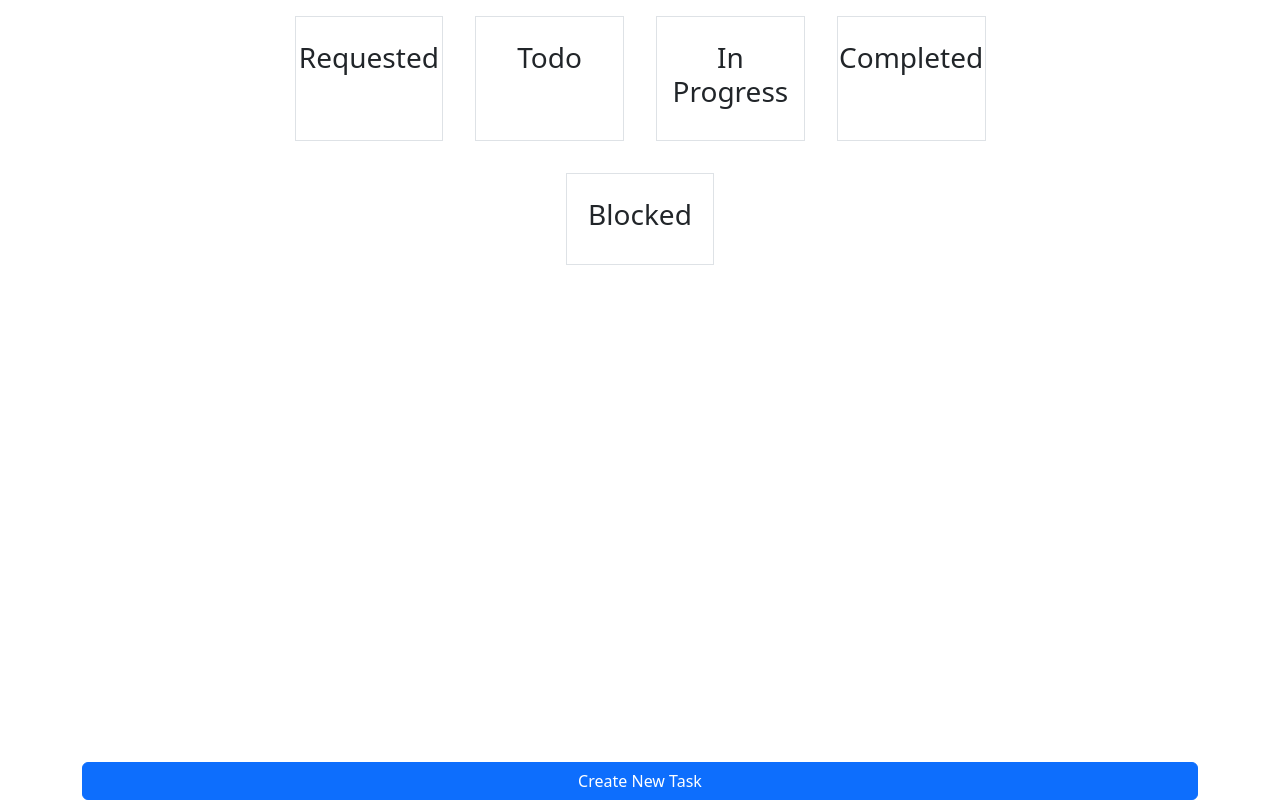
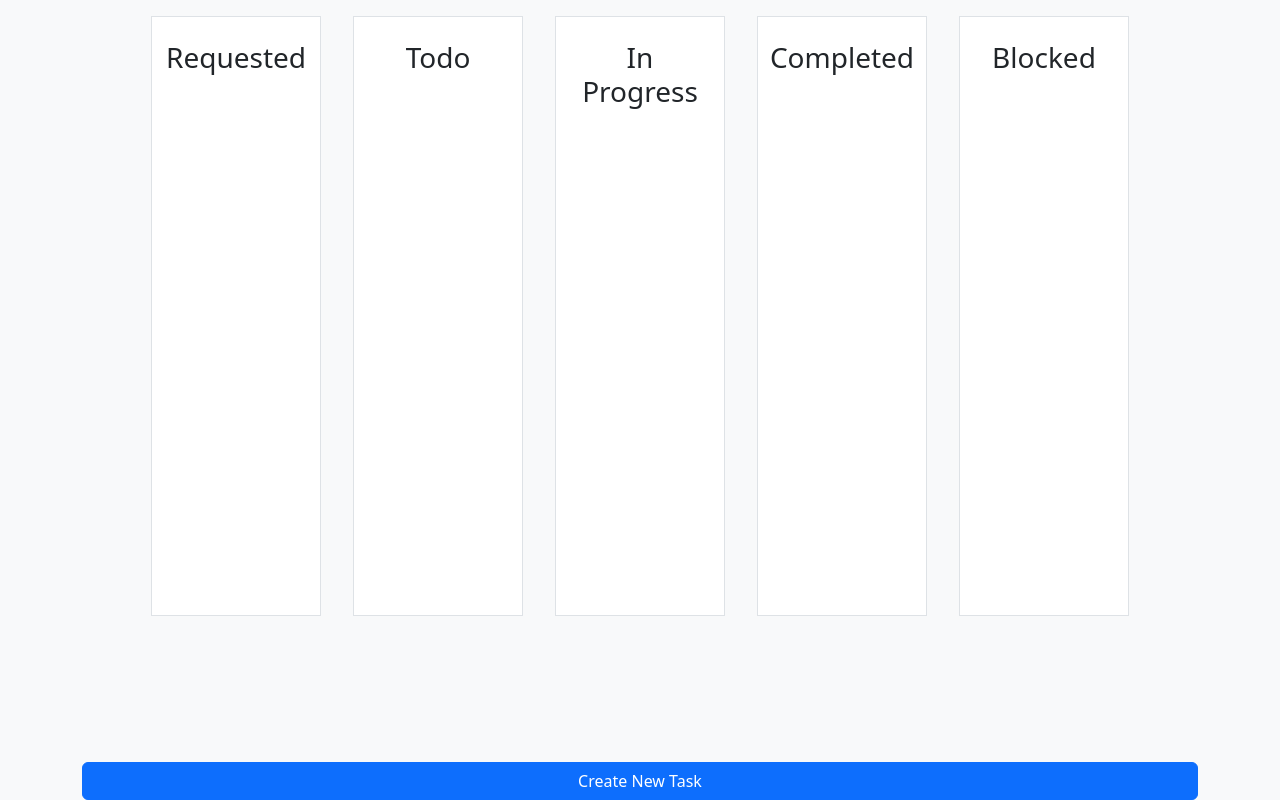
Before and after one commit to RookiePrime/Kanban-Board, a React (Vite) app: page / in a window 1280 px wide. Built offline with nearby package versions, Linux system fonts and the light colour scheme.

Commit message:
Fixed taskmodal placeholder, adjusted styling.

```diff
--- a/src/App.tsx
+++ b/src/App.tsx
@@ -1,7 +1,7 @@
 import { Board } from "./components";
 
 const App = () =>
-  <div className='d-flex justify-content-center h-100'>
+  <div className='d-flex justify-content-center h-100 bg-light'>
     <Board></Board>
   </div>
 
--- a/src/components/Column.tsx
+++ b/src/components/Column.tsx
@@ -8,8 +8,9 @@ export const Column = ({ column, index }: ColumnComponent) => {
 
     return (
         <Col
-            className='d-flex flex-column align-items-center m-3 py-4 border border-dark-subtle'
+            className='d-flex flex-column align-items-center m-3 py-4 bg-white border border-dark-subtle'
             xs={6} sm={4} md={3} lg={3} xl={2}
+            style={{ minWidth:'170px', minHeight:'600px' }}
             key={index}
         >
             <h2 className='h3 text-center'>{name}</h2>
--- a/src/components/TaskModal.tsx
+++ b/src/components/TaskModal.tsx
@@ -10,11 +10,16 @@ export const TaskModal = ({ show, handleClose }:TaskModalProps) => {
 
     const handleAddTask = () => {
         dispatch(taskAdded(taskText));
-        handleClose();
+        handleClosingModal();
     };
 
+    const handleClosingModal = () => {
+        setTaskText('');
+        handleClose();
+    }
+
     return (
-        <Modal show={show} onHide={handleClose}>
+        <Modal show={show} onHide={handleClosingModal}>
             <Modal.Dialog className={'w-100, m-5'}>
                 <Modal.Body>
                     <Form>
@@ -32,7 +37,7 @@ export const TaskModal = ({ show, handleClose }:TaskModalProps) => {
                 </Modal.Body>
 
                 <Modal.Footer>
-                    <Button variant="secondary" onClick={handleClose}>Close</Button>
+                    <Button variant="secondary" onClick={handleClosingModal}>Close</Button>
                     <Button variant="primary" onClick={handleAddTask}>Save changes</Button>
                 </Modal.Footer>
             </Modal.Dialog>
```
